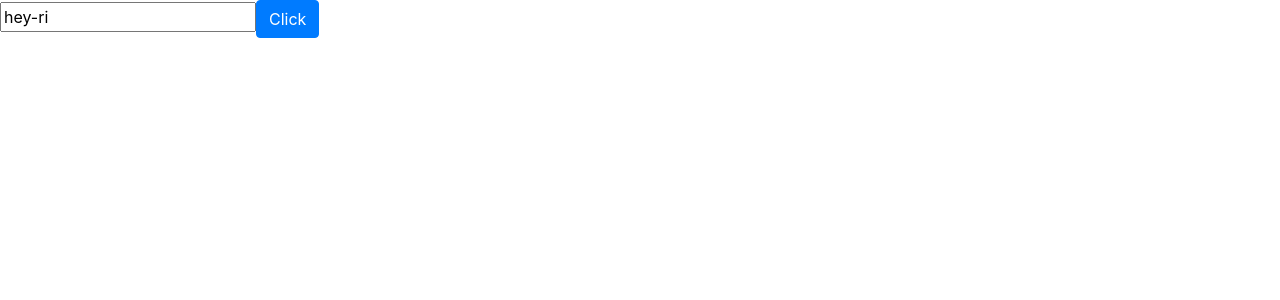
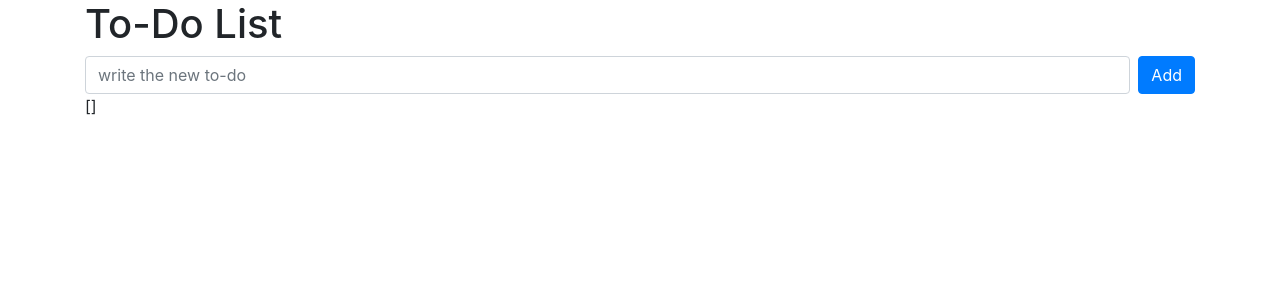
Before and after one commit to hey-ri/vue-todo-list, a Vue app: page / in a window 1280 px wide. Shown: the top 300 px of the page. Built offline with nearby package versions, Linux system fonts and the light colour scheme.

Commit message:
create add button and express todo list

```diff
--- a/src/App.vue
+++ b/src/App.vue
@@ -1,6 +1,16 @@
 <template>
-  <input type="text" v-model="name" />
-  <button @click="onSubmit" class="btn btn-primary">Click</button>
+  <div class="container">
+    <h1>To-Do List</h1>
+    <form class="d-flex" @submit.prevent="onSubmit">
+      <div class="flex-grow-1 mr-2">
+        <input type="text" v-model="todo" class="form-control" placeholder="write the new to-do" />
+      </div>
+      <div>
+        <button class="btn btn-primary" type="submit">Add</button>
+      </div>
+    </form>
+    {{ todoList }}
+  </div>
 </template>
 
 <script>
@@ -8,15 +18,22 @@ import { ref } from "vue";
 
 export default {
   setup() {
-    let name = ref("hey-ri");
+    const todo = ref("");
+    const todoList = ref([]);
 
     const onSubmit = () => {
-      console.log(name.value);
+      // e.preventDefault(); @submit:prevent가 같은 역할을 함
+      console.log(todo.value);
+      todoList.value.push({
+        id: Date.now(),
+        subject: todo.value,
+      });
     };
 
     return {
-      name,
+      todo,
       onSubmit,
+      todoList,
     };
   },
 };
```
